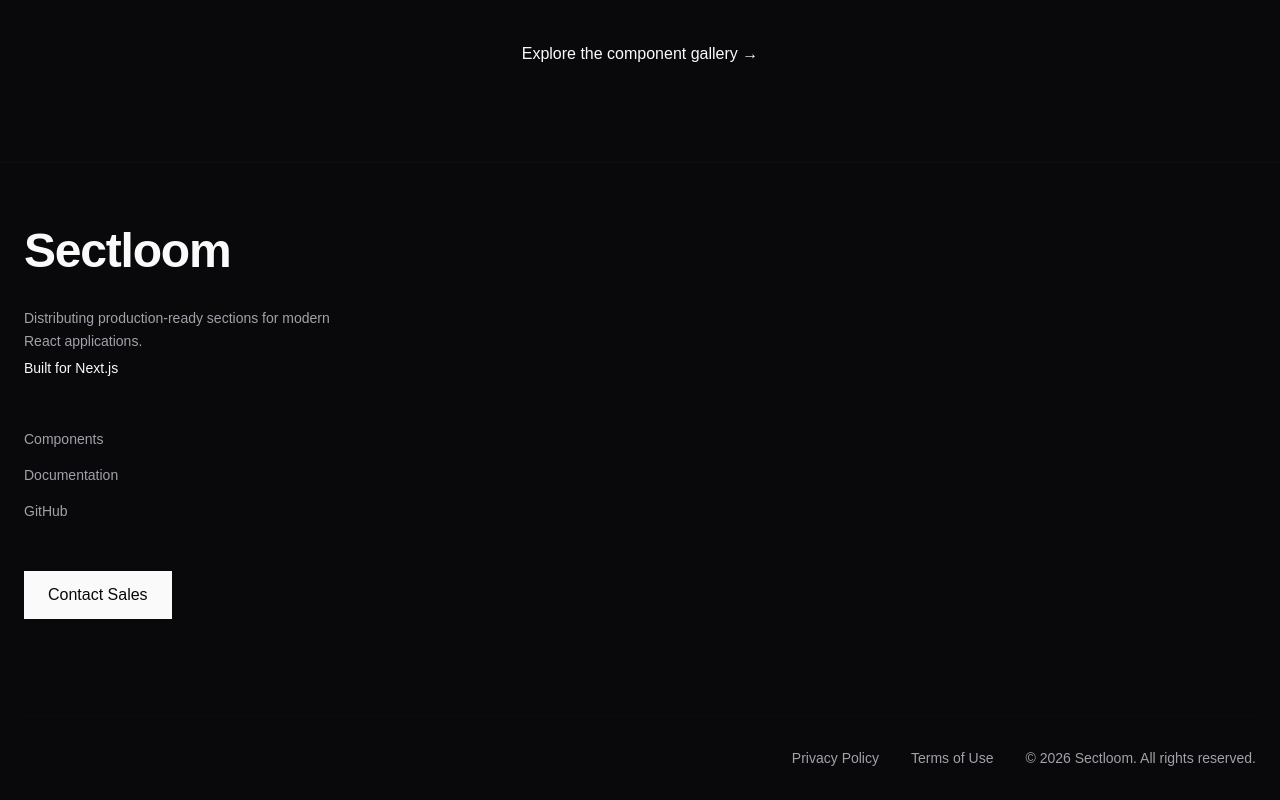
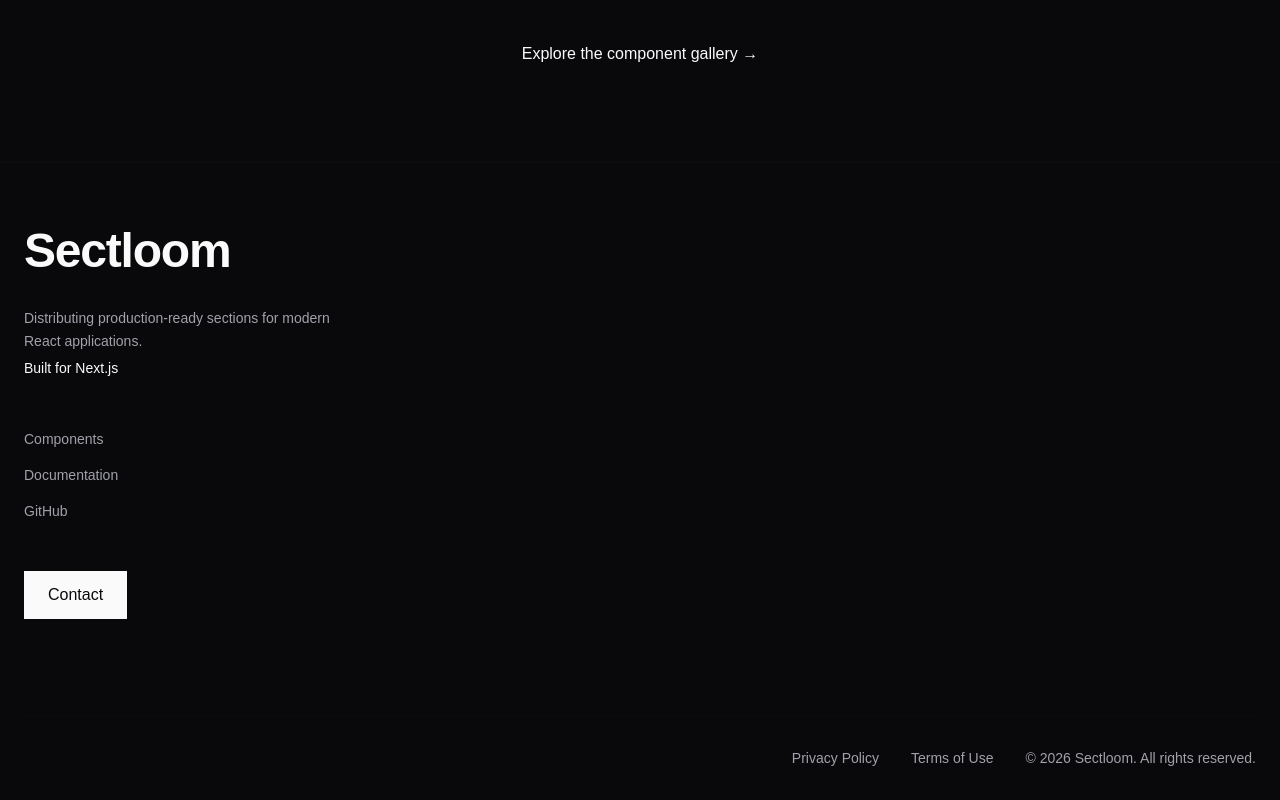
Before and after one commit to nasyx-rakeeb/sectloom, a Next.js app in the folder apps/web/: page / in a window 1280 px wide. Shown: the part 1135-1935 px from the top of the page. Built offline with nearby package versions, Linux system fonts and the light colour scheme.

Commit message:
fix: make privacy and terms links optional in footer component and hide them on the main site

```diff
--- a/apps/web/public/registry/index.json
+++ b/apps/web/public/registry/index.json
@@ -66,7 +66,7 @@
   },
   {
     "category": "footer",
-    "checksum": "98d71b91e8ace1d5b73679177b7240344c5b0b87551d9467372fa54bd16f1920",
+    "checksum": "c2daa34759eaa4748be9d6b36f321abe6f08a8269d56c7c5a9e0da0c59ff36c5",
     "dependencies": [
       "next",
       "react",
--- a/apps/web/src/app/components/[category]/[name]/page.tsx
+++ b/apps/web/src/app/components/[category]/[name]/page.tsx
@@ -160,10 +160,10 @@
           { label: "Documentation", href: "/docs" },
           { label: "GitHub", href: "https://github.com/nasyx-rakeeb/sectloom" },
         ]}
-        enterpriseCta={{ label: "Contact Sales", href: "/contact" }}
+        enterpriseCta={{ label: "Contact", href: "/contact" }}
         linkGroups={[]}
         socials={[]}
-        legal={{ privacyHref: "/privacy", termsHref: "/terms", copyright: "© 2026 Sectloom. All rights reserved." }}
+        legal={{ copyright: "© 2026 Sectloom. All rights reserved." }}
       />
     </div>
   );
--- a/apps/web/src/app/components/page.tsx
+++ b/apps/web/src/app/components/page.tsx
@@ -74,10 +74,10 @@
           { label: "Documentation", href: "/docs" },
           { label: "GitHub", href: "https://github.com/nasyx-rakeeb/sectloom" },
         ]}
-        enterpriseCta={{ label: "Contact Sales", href: "/contact" }}
+        enterpriseCta={{ label: "Contact", href: "/contact" }}
         linkGroups={[]}
         socials={[]}
-        legal={{ privacyHref: "/privacy", termsHref: "/terms", copyright: "© 2026 Sectloom. All rights reserved." }}
+        legal={{ copyright: "© 2026 Sectloom. All rights reserved." }}
       />
     </div>
   );
--- a/apps/web/src/app/page.tsx
+++ b/apps/web/src/app/page.tsx
@@ -50,10 +50,10 @@
           { label: "Documentation", href: "/docs" },
           { label: "GitHub", href: "https://github.com/nasyx-rakeeb/sectloom" },
         ]}
-        enterpriseCta={{ label: "Contact Sales", href: "/contact" }}
+        enterpriseCta={{ label: "Contact", href: "/contact" }}
         linkGroups={[]}
         socials={[]}
-        legal={{ privacyHref: "/privacy", termsHref: "/terms", copyright: "© 2026 Sectloom. All rights reserved." }}
+        legal={{ copyright: "© 2026 Sectloom. All rights reserved." }}
       />
     </main>
   );
```
Also changed, not shown: apps/web/public/registry/footer-products.json (+3 -3 lines).
